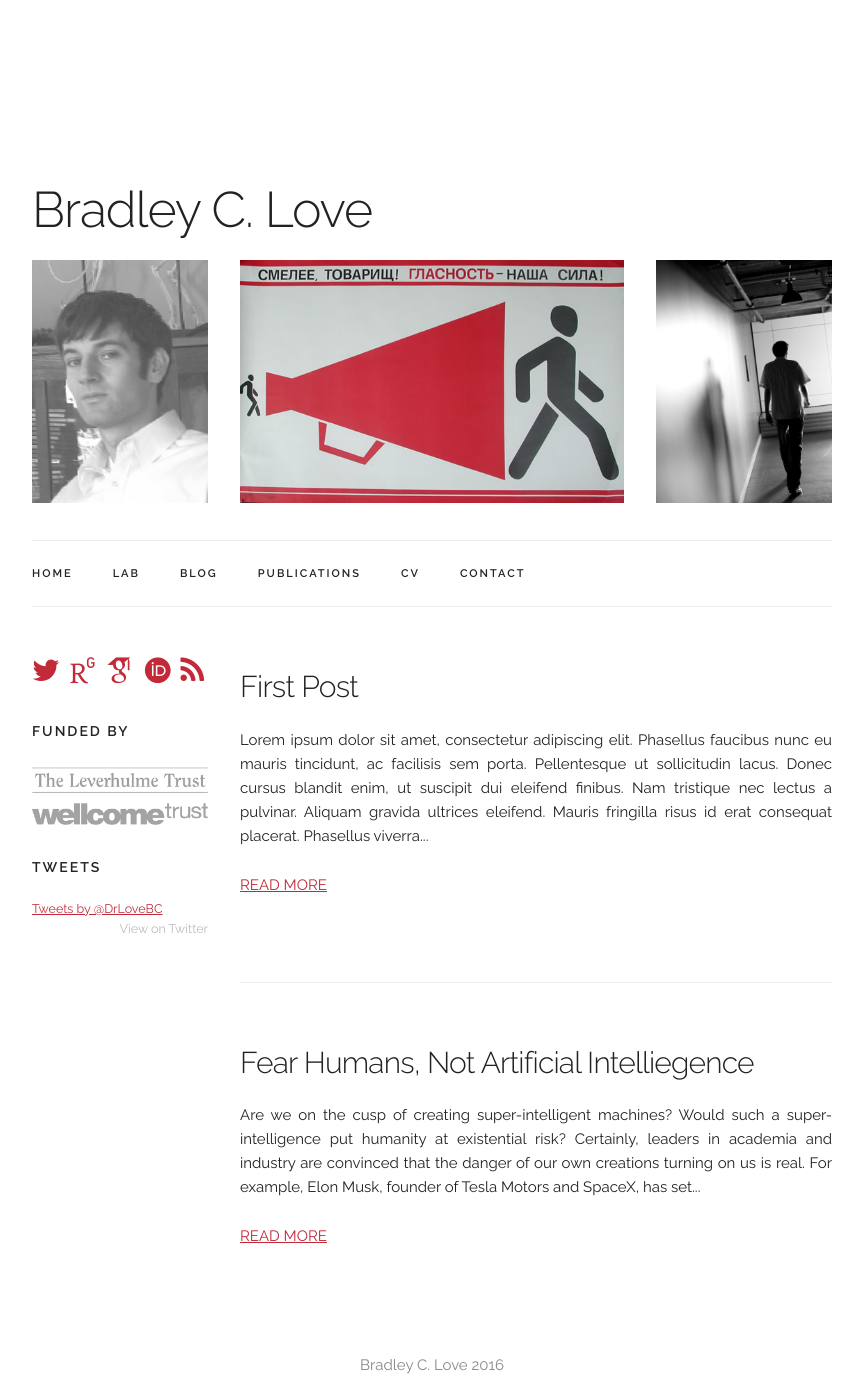
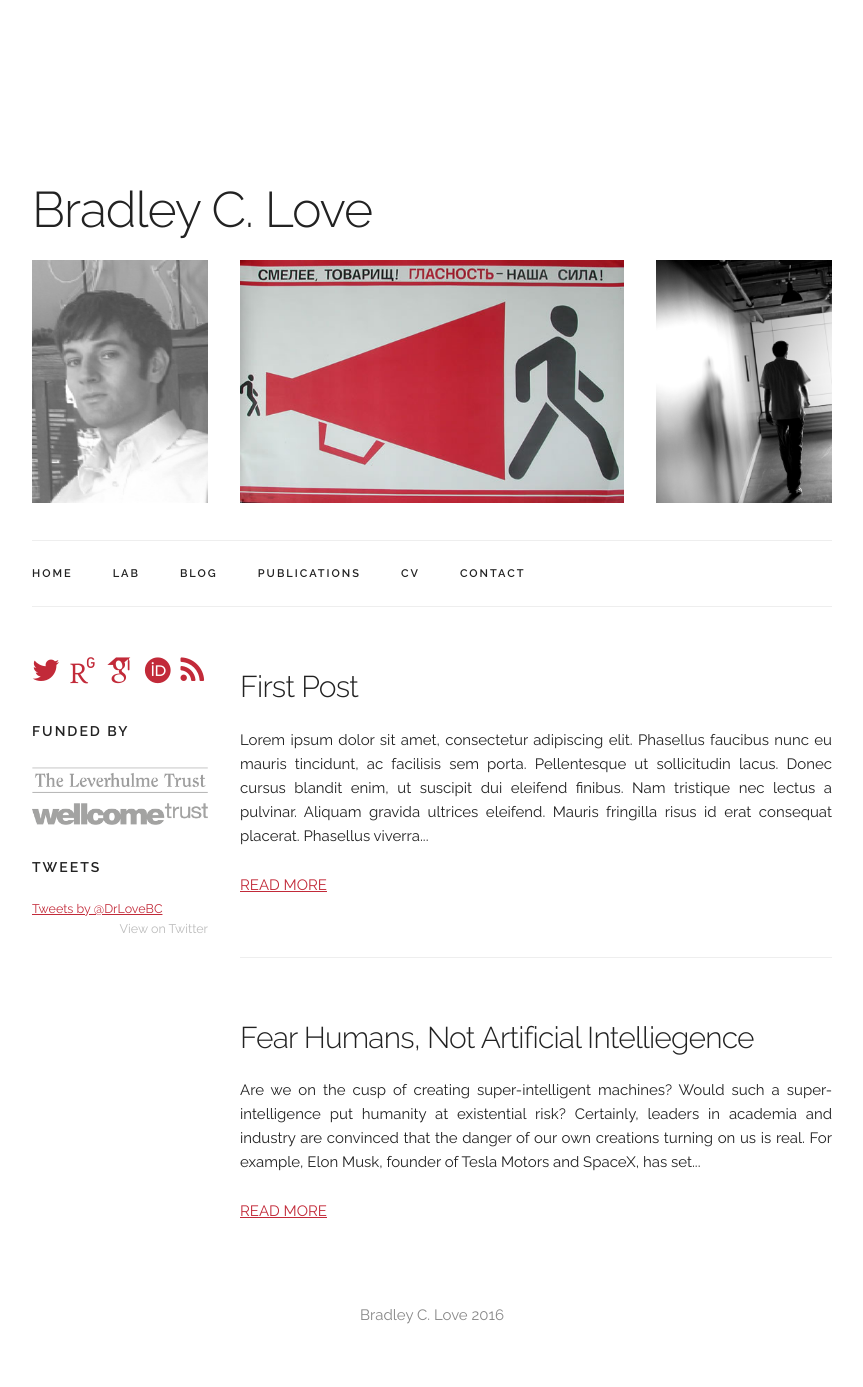
Before and after one commit to lovebc/lovebc.github.io, a Jekyll site: the page built from blog.html, in a window 1280 px wide. Shown: the whole page, without its empty margins (208-1071 px from the left). Built offline with Jekyll 4.4.1, drawn with Linux system fonts in a browser that asks for light colours; nearby versions of some CDN libraries; some web fonts are replaced; comment, search, counter and statistics services are not loaded; after the commit the page ends 1337 px from its top, so only the background shows below that.

Commit message:
Update custom.css

```diff
--- a/css/custom.css
+++ b/css/custom.css
@@ -440,9 +440,6 @@ footer {
   bottom: 0;
  }
 
-article {
-margin-bottom: 2.5rem;
-}
 
 .read-more {
     text-transform: uppercase;
```
